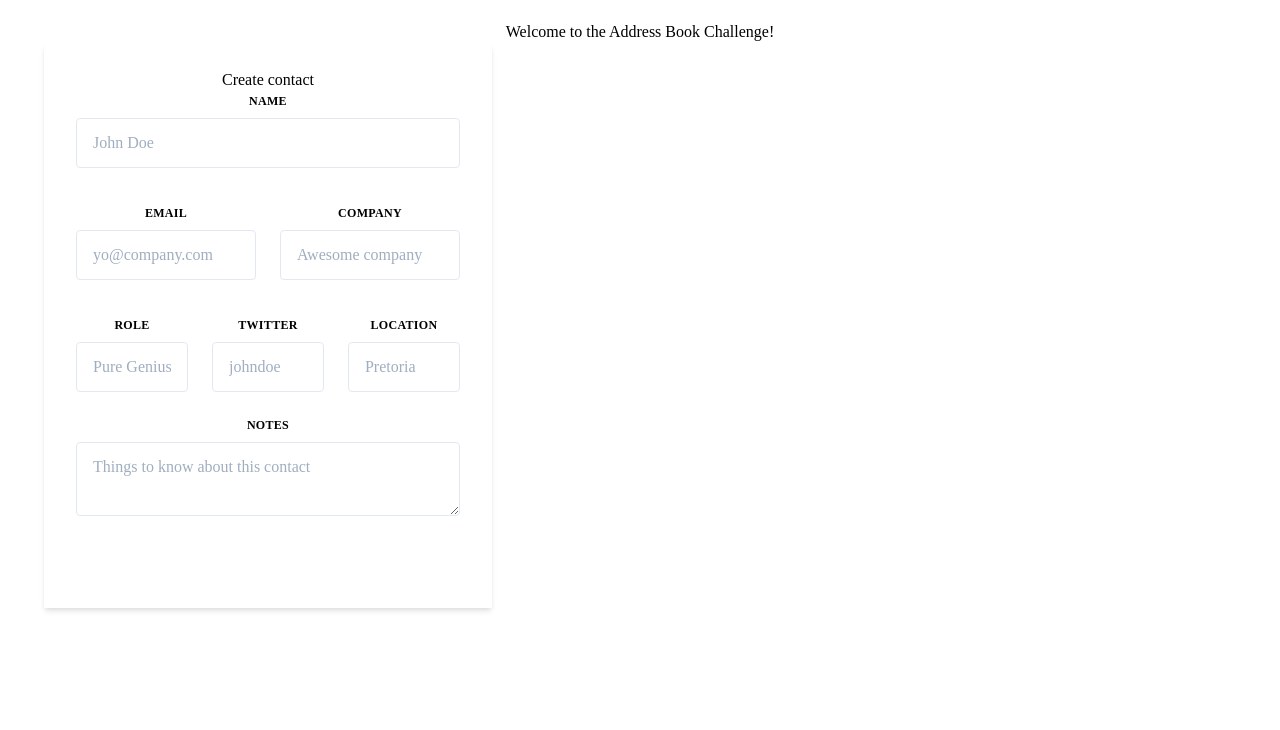
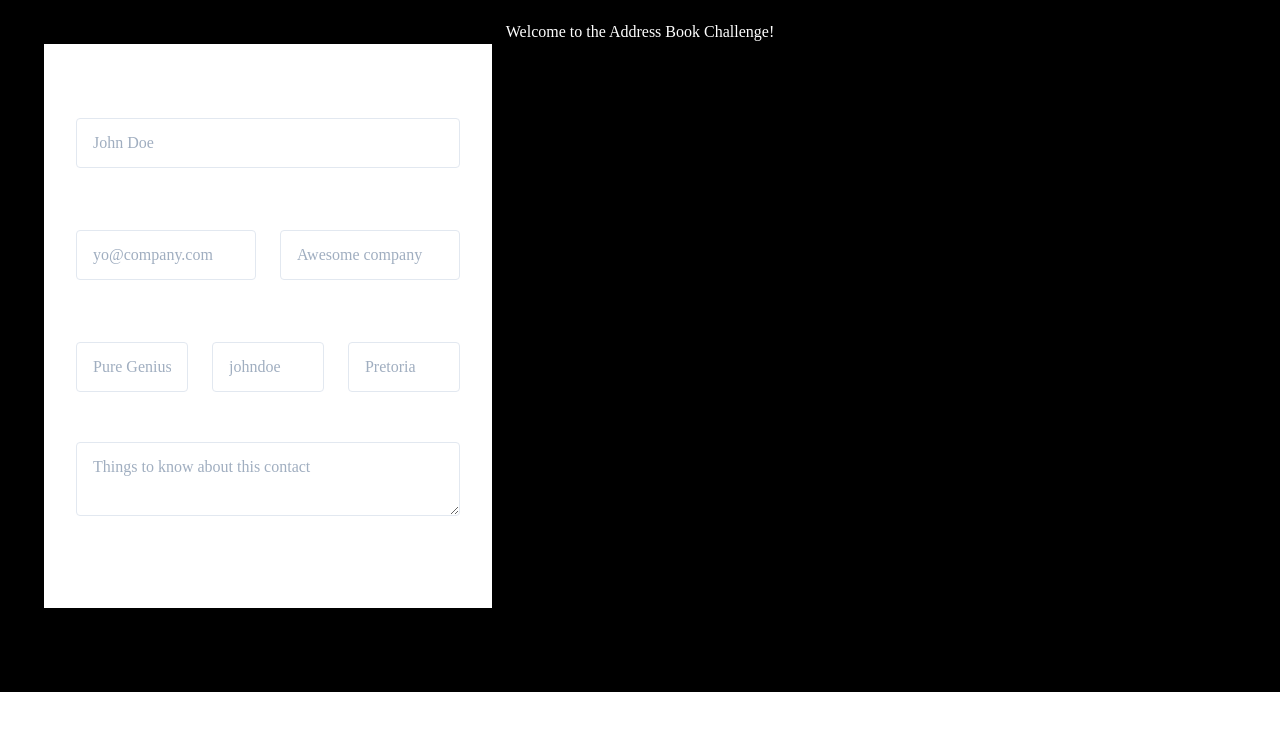
Before and after one commit to Prozak8/address-book-angular, an Angular app: page / in a window 1280 px wide. Shown: the top 730 px of the page. Built offline with nearby package versions, Linux system fonts and the light colour scheme.

Commit message:
indentation and css cleanup

```diff
--- a/src/app/app.component.css
+++ b/src/app/app.component.css
@@ -2,4 +2,6 @@
     text-align: center;
     padding: 20px;
     font-family: 'Times New Roman', Times, serif;
+    color: white;
+    background-color: black;
 }
```
Also changed, not shown: src/app/contact/contact.component.css (+11 -2 lines).
